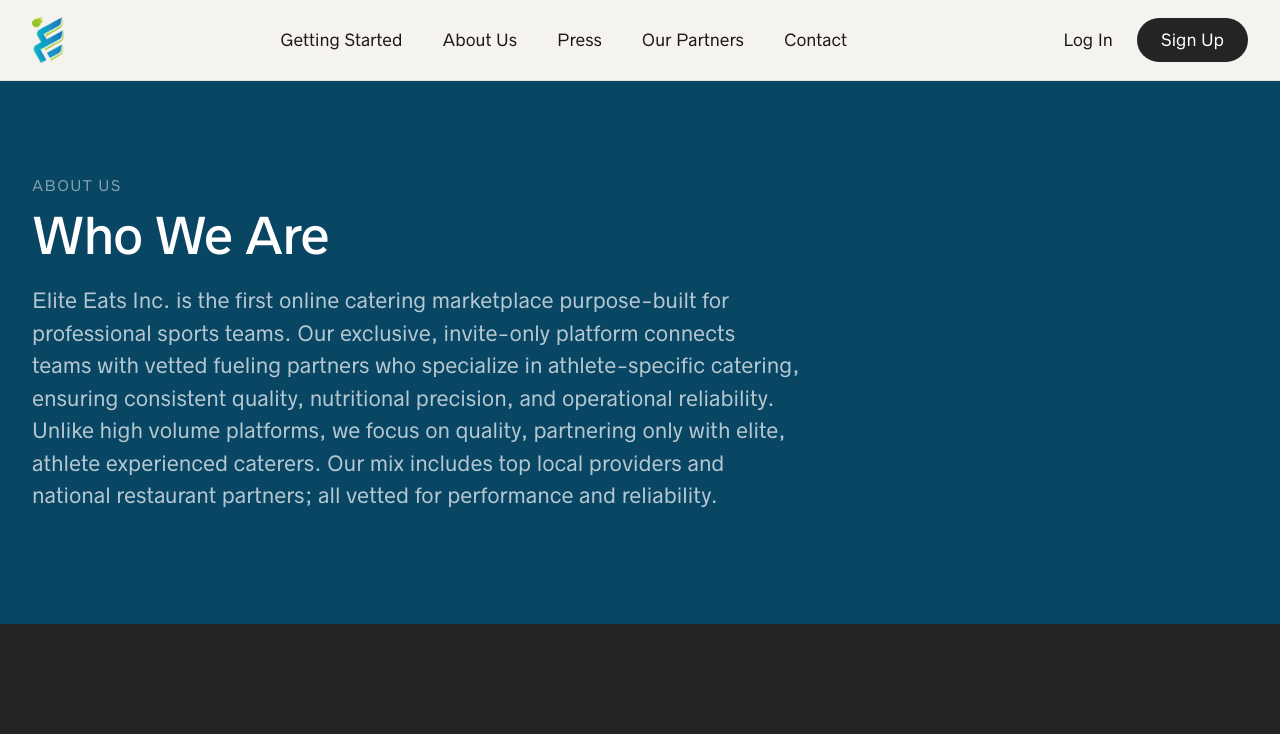
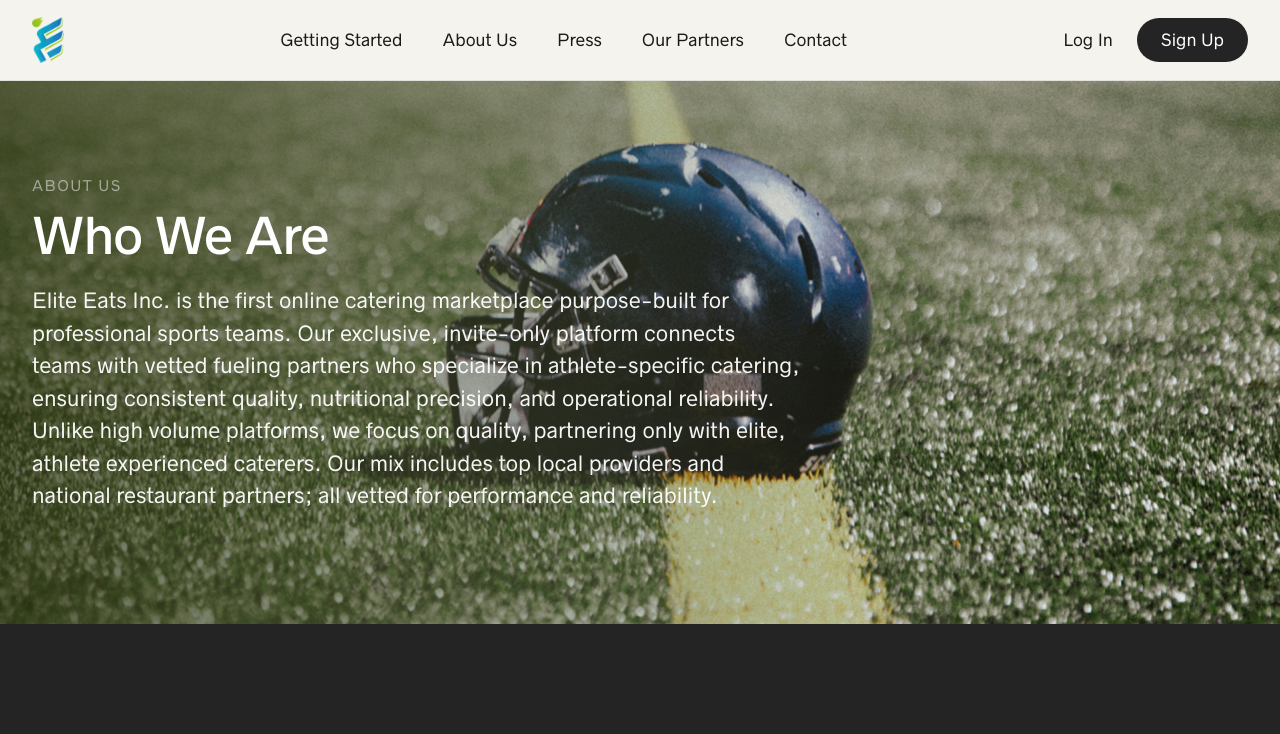
Before and after one commit to ajferron/elite-eats, a Next.js app: page /about in a window 1280 px wide. Shown: the top 734 px of the page. Built offline with nearby package versions, Linux system fonts and the light colour scheme.

Commit message:
add image to about page

```diff
--- a/src/app/about/page.tsx
+++ b/src/app/about/page.tsx
@@ -9,7 +9,6 @@ export default function AboutPage() {
     <>
       <Navbar />
       <AboutHero />
-      {/* <AboutQuote /> */}
       <FounderQuote dark hideSectionHeader />
       <AboutFounders />
       <AboutTeam />
--- a/src/components/AboutFounders.tsx
+++ b/src/components/AboutFounders.tsx
@@ -106,9 +106,9 @@ const founders = [
         </li>
       </ul>,
       <p>
-        Stephanie received her Bachelors of Science Degree in Chemistry with a
-        Minor in Business from Eastern Illinois University. In her spare time,
-        she is an avid equestrian athlete competing in the sport of Dressage
+        Stephanie received her <strong>Bachelors of Science Degree in Chemistry</strong> with a
+        <strong>Minor in Business</strong> from <strong>Eastern Illinois University</strong>. In her spare time,
+        she is an <strong>avid equestrian athlete</strong> competing in the sport of Dressage
         with her horse Totoro.
       </p>,
     ],
--- a/src/components/AboutHero.tsx
+++ b/src/components/AboutHero.tsx
@@ -1,5 +1,6 @@
 "use client";
 
+import Image from "next/image";
 import { useRef } from "react";
 import gsap from "gsap";
 import { useGSAP } from "@gsap/react";
@@ -23,14 +24,25 @@ export function AboutHero() {
   );
 
   return (
-    <section ref={sectionRef} className="bg-dark-azure pt-36 pb-20 lg:pt-44 lg:pb-28">
-      <div className="container-section">
+    <section ref={sectionRef} className="relative min-h-[50vh] w-full pt-36 pb-20 lg:pt-44 lg:pb-28">
+      {/* Background image */}
+      <Image
+        src="/images/about/about.jpg"
+        alt="Football helmet on turf"
+        fill
+        priority
+        sizes="100vw"
+        className="object-cover object-center"
+      />
+
+      {/* Content */}
+      <div className="container-section relative z-10">
         <p className="about-hero-animate label-section text-white/50">About Us</p>
         <h1 className="about-hero-animate mt-4 max-w-4xl heading-section text-white">
           Who We Are
         </h1>
-        <p className="about-hero-animate mt-6 max-w-3xl font-sans text-lg leading-relaxed text-white/70 lg:text-xl lg:leading-relaxed">
-        Elite Eats Inc. is the first online catering marketplace purpose-built for professional sports teams. Our exclusive, invite-only platform connects teams with vetted fueling partners who specialize in athlete-specific catering, ensuring consistent quality, nutritional precision, and operational reliability. Unlike high volume platforms, we focus on quality, partnering only with elite, athlete experienced caterers. Our mix includes top local providers and national restaurant partners; all vetted for performance and reliability.
+        <p className="about-hero-animate mt-6 max-w-3xl font-sans text-lg leading-relaxed text-white/95 lg:text-xl lg:leading-relaxed">
+          Elite Eats Inc. is the first online catering marketplace purpose-built for professional sports teams. Our exclusive, invite-only platform connects teams with vetted fueling partners who specialize in athlete-specific catering, ensuring consistent quality, nutritional precision, and operational reliability. Unlike high volume platforms, we focus on quality, partnering only with elite, athlete experienced caterers. Our mix includes top local providers and national restaurant partners; all vetted for performance and reliability.
         </p>
       </div>
     </section>
```
Also changed, not shown: public/images/about/about.jpg (added).
